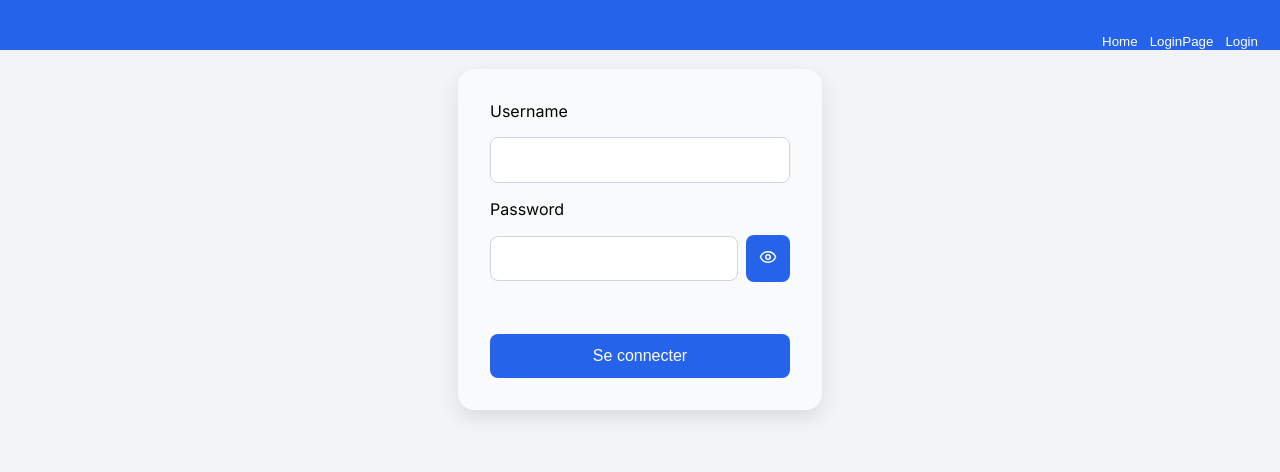
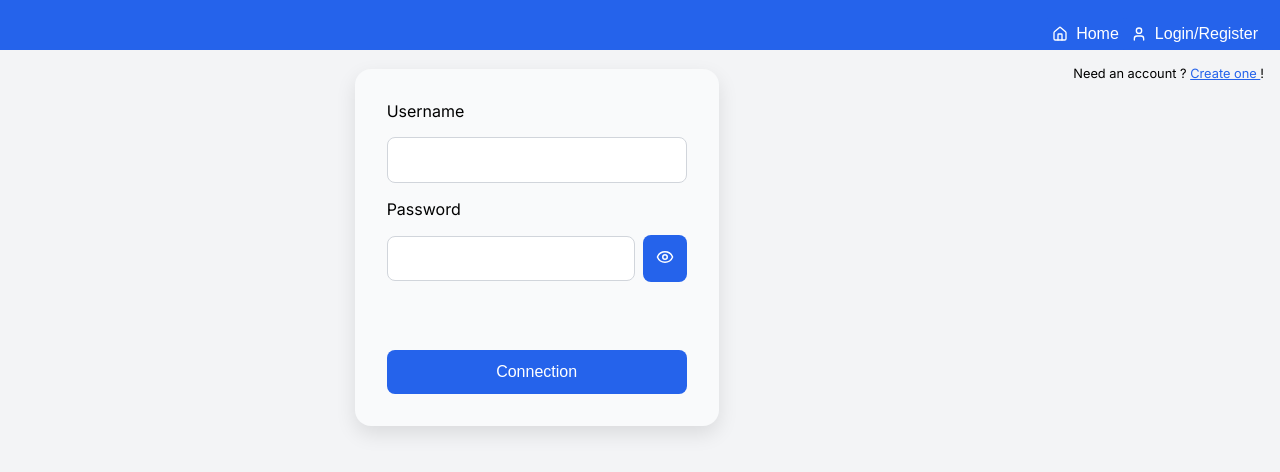
Before and after one commit to cknoe/AlexandrEFrontend, a React (Vite) app: page /login in a window 1280 px wide. Shown: the top 472 px of the page. Built offline with nearby package versions, Linux system fonts and the light colour scheme; no server answers.

Commit message:
UI navbar + loginform

```diff
--- a/package.json
+++ b/package.json
@@ -11,6 +11,7 @@
     "format": "prettier --write ."
   },
   "dependencies": {
+    "@radix-ui/react-dropdown-menu": "^2.1.16",
     "axios": "^1.12.1",
     "lucide-react": "^0.533.0",
     "react": "^19.1.0",
--- a/src/api/auth.ts
+++ b/src/api/auth.ts
@@ -7,3 +7,11 @@ export async function apiLogin(username: string, password: string) {
         body: JSON.stringify({ username, password })}
     )
 }
+
+export async function apiRegister(username: string, password: string) {
+    return await apiFecthNonAuthenticated('/register', {
+        method: 'POST',
+        headers: { 'Content-Type': 'application/json' },
+        body: JSON.stringify({ username, password })}
+    )
+}
--- a/src/components/Authorization/AuthContext.tsx
+++ b/src/components/Authorization/AuthContext.tsx
@@ -1,10 +1,11 @@
 import React, { createContext, useContext, useState, useEffect } from 'react'
-import { apiLogin } from '../../api/auth'
+import { apiLogin, apiRegister } from '../../api/auth'
 
 interface AuthContextType {
   token: string | null
+  contextUsername: string | null
   login: (username: string, password: string) => Promise<void>
-  setTokenAndStore: (newToken: string | null) => void
+  register: (username: string, password: string) => Promise<void>
   logout: () => void
 }
 
@@ -19,11 +20,16 @@ type AuthProviderProps = {
 
 export function AuthProvider({ children }: AuthProviderProps) {
   const [token, setToken] = useState<string | null>(null)
+  const [contextUsername, setContextUsername] = useState<string | null>(null)
 
   useEffect(() => {
     const savedToken: string | null = localStorage.getItem('token')
+    const savedUsername: string | null = localStorage.getItem('username')
     if (savedToken !== null) {
       setTokenAndStore(savedToken)
+    }
+    if (savedUsername !== null) {
+      setUsernameAndStore(savedUsername)
     }
   }, [])
 
@@ -31,13 +37,26 @@ export function AuthProvider({ children }: AuthProviderProps) {
     const response: Response = await apiLogin(username, password)
 
     if (!response.ok) {
-      throw new Error('Identifiants invalides')
+      throw new Error('Invalid Identifiers')
     }
 
     const data: { token: string } = await response.json()
 
     setTokenAndStore(data.token)
-    localStorage.setItem('token', data.token)
+    setUsernameAndStore(username)
+  }
+
+  async function register(username: string, password: string): Promise<void> {
+    const response: Response = await apiRegister(username, password)
+
+    if (!response.ok) {
+      throw new Error('User ' + username + ' already exists')
+    }
+
+    const data: { token: string } = await response.json()
+
+    setTokenAndStore(data.token)
+    setUsernameAndStore(username)
   }
 
   function logout(): void {
@@ -51,11 +70,17 @@ export function AuthProvider({ children }: AuthProviderProps) {
     else localStorage.removeItem('token')
   }
 
+  function setUsernameAndStore(username: string | null) {
+    setContextUsername(username)
+    if (username) localStorage.setItem('username', username)
+    else localStorage.removeItem('username')
+  }
+
   globalSetToken = setTokenAndStore
   globalClearAuth = logout
 
   return (
-    <AuthContext.Provider value={{ token, login, setTokenAndStore, logout }}>
+    <AuthContext.Provider value={{ token, contextUsername, login, register, logout }}>
       {children}
     </AuthContext.Provider>
   )
--- a/src/components/Authorization/LoginForm.tsx
+++ b/src/components/Authorization/LoginForm.tsx
@@ -7,23 +7,48 @@ import { useModal } from '../Modal/ModalContext'
 import '../../css/form.css'
 
 export default function LoginForm() {
-  const { login } = useAuth()
+  const { login, register } = useAuth()
   const [username, setUsername] = useState('')
   const [password, setPassword] = useState('')
+  const [passwordVerif, setPasswordVerif] = useState('')
   const [showPassword, setShowPassword] = useState(false)
+  const [errorMessage, setErrorMessage] = useState('')
+  const [mode, setMode] = useState('login')
   const { closeModal } = useModal()
 
   async function handleSubmit(e: React.FormEvent) {
     e.preventDefault()
+    if (mode === "login") {
       try {
         await login(username, password)
+        closeModal()
       } catch {
-      alert('Erreur de connexion')
+        setErrorMessage('Wrong user or password')
       }
+    } else {
+      if (password===passwordVerif) {
+        try {
+          await register(username, password)
           closeModal()
+        } catch {
+          setErrorMessage('User ' + username + ' already exists')
+        }
+      } else {
+        setErrorMessage('Both password must match')
+      }
+    }
+  }
+
+  function changeMode() {
+    if (mode === 'login') {
+      setMode('register')
+    } else {
+      setMode('login')
+    }
   }
 
   return (
+    <>
       <form onSubmit={handleSubmit} className="login-form">
         <label>Username</label>
         <input
@@ -43,13 +68,42 @@ export default function LoginForm() {
             value={password}
             onChange={(e) => setPassword(e.target.value)}
           />
+
           <button type="button" onClick={() => setShowPassword((prev) => !prev)}>
             {showPassword ? <EyeOff size={18} /> : <Eye size={18} />}
           </button>
         </div>
 
+        { mode === 'register' &&
+          <>
+            <label>Repeat password</label>
+            <div
+              className="password-field"
+              style={{ display: 'flex', alignItems: 'center' }}
+            >
+              <input
+                type={showPassword ? 'text' : 'password'}
+                name="passwordVerif"
+                value={passwordVerif}
+                onChange={(e) => setPasswordVerif(e.target.value)}
+              />
+
+              <button type="button" onClick={() => setShowPassword((prev) => !prev)}>
+                {showPassword ? <EyeOff size={18} /> : <Eye size={18} />}
+              </button>
+            </div>
+          </>
+        }
+
+        <div className='error-message'>{errorMessage}</div>
+
         <br />
-      <button type="submit">Se connecter</button>
+        <button type="submit">{mode === 'login' ? "Connection" : "Register" }</button>
       </form>
+      <div className='small-text center'>
+        { mode === 'login' ? "Need an account ? " : "Already have an account ? "}
+        <span className='clickable-text' onClick={() => changeMode()}>{ mode === 'register' ? "Log In " : "Create one " }</span>!
+      </div>
+    </>
   )
 }
--- a/src/components/Header.tsx
+++ b/src/components/Header.tsx
@@ -2,24 +2,42 @@ import { Link } from 'react-router-dom'
 import { useModal } from './Modal/ModalContext'
 import LoginForm from './Authorization/LoginForm'
 import { useAuth } from './Authorization/AuthContext'
+import * as DropdownMenu from '@radix-ui/react-dropdown-menu'
 import '../css/header.css'
+import { Home, User, Settings, LogOut } from "lucide-react";
 
 export default function Header() {
   const { openModal } = useModal()
-  const { token, logout } = useAuth()
+  const { token, logout, contextUsername } = useAuth()
   return (
     <>
       <header className="header">
         <Link to="/">
-          <button>Home</button>
-        </Link>
-        <Link to="/login ">
-          <button>LoginPage</button>
+          <button><div className='text-with-icon'><Home size={16}/> Home</div></button>
         </Link>
         {!token ? (
-          <button onClick={() => openModal(<LoginForm />)}>Login</button>
+          <>
+            <button onClick={() => openModal(<LoginForm />)}><div className='text-with-icon'><User size={16} />Login/Register</div></button>
+          </>
         ) : (
-          <button onClick={() => logout()}>Logout</button>
+          <DropdownMenu.Root>
+            <DropdownMenu.Trigger className='dropdown-trigger'>
+              <div className='text-with-icon'><User size={16} />{ contextUsername }</div>
+            </DropdownMenu.Trigger>
+
+            <DropdownMenu.Content className='dropdown-content'>
+              <DropdownMenu.Item className='dropdown-item'>
+                <Link to="/login ">
+                  <div className='text-with-icon'><Settings /> Profile</div>
+                </Link>
+              </DropdownMenu.Item>
+              <DropdownMenu.Item className='dropdown-item'>
+                <Link to="/" onClick={() => logout()}>
+                  <div className='text-with-icon'><LogOut /> Logout</div>
+                </Link>
+              </DropdownMenu.Item>
+            </DropdownMenu.Content>
+          </DropdownMenu.Root>
         )}
       </header>
       <div className="blankspace"></div>
--- a/src/css/header.css
+++ b/src/css/header.css
@@ -19,6 +19,57 @@
   height: var(--header-size);
 }
 
+.header button {
+  font-size: 1rem;
+}
+
 .blankspace {
   height: var(--header-size);
 }
+
+.dropdown-trigger{
+  outline: none;
+}
+.dropdown-content {
+  position: absolute;
+  margin-top: 4px;
+  margin-left: -8rem;
+  min-width: 160px;
+  background-color: white;
+  border: 1px solid #ddd;
+  border-radius: 6px;
+  box-shadow: 0 4px 12px rgba(0, 0, 0, 0.1);
+  padding: 0.25rem 0;
+  z-index: 1000;
+}
+
+.dropdown-item {
+  display: block;
+  width: 100%;
+  padding: 0.5rem 1rem;
+  color: #333333;
+  background: none;
+  border: none;
+  text-align: left;
+  cursor: pointer;
+  font-family: inherit;
+  font-size: 0.95rem;
+  transition: background-color 0.15s ease-in-out;
+  box-sizing: border-box;
+  outline: none;
+}
+
+.dropdown-item:hover {
+  background-color: var(--main-color);
+}
+
+.dropdown-item a {
+  text-decoration: none;
+  font-family: 'Inter', sans-serif;
+  color: var(--main-color);
+  transition: color 0.15s ease-in-out;
+}
+
+.dropdown-item:hover a {
+  color: white;
+}
--- a/src/css/main.css
+++ b/src/css/main.css
@@ -34,8 +34,29 @@ button {
   border-radius: 0.1rem;
   cursor: pointer;
   transition: background-color 0.2s;
+  min-height: 2rem;
 }
 
 button:hover {
   background-color: #1d4ed8;
 }
+
+.text-with-icon {
+  display: flex;
+  gap: 0.5rem;
+  align-items: center;
+}
+
+.small-text {
+  font-size: .8rem;
+}
+
+.center {
+  text-align: center;
+}
+
+.clickable-text {
+  color: var(--main-color);
+  text-decoration: underline;
+  cursor: pointer;
+}
```
Also changed, not shown: 1 other file (tests, documents, lock files or other folders). Lines whose indentation alone changed are shown as unchanged.
